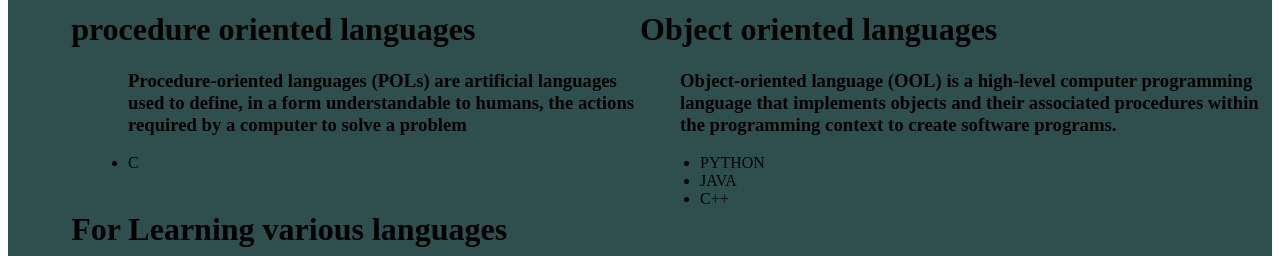
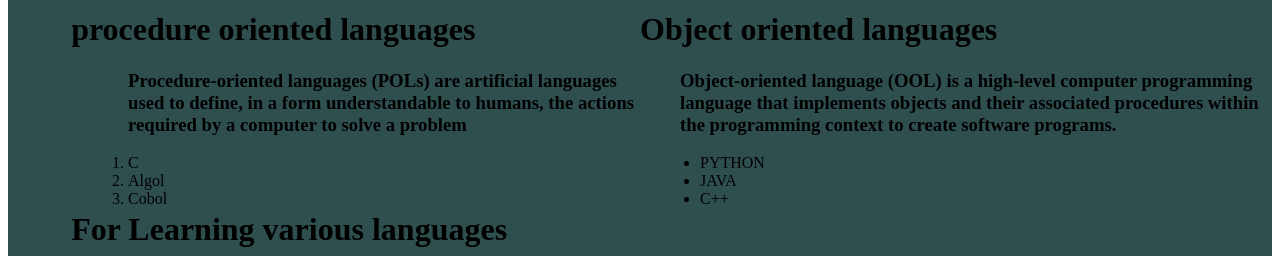
Before and after one commit to manumbeeregowda/html-asgmnt, a plain HTML site: page index.html in a window 1280 px wide. Shown: the part 861-1117 px from the top of the page. Drawn offline with Linux system fonts and the light colour scheme.

Commit message:
Update index.html

```diff
--- a/index.html
+++ b/index.html
@@ -136,11 +136,13 @@
 
             <div class="div1" style=" width: 50%; height: 100px; float:left;">
     <h1 class="fdiv">procedure oriented languages</h1>
-    <ul class="fdiv1">
+    <ol class="fdiv1">
         <h3>Procedure-oriented languages (POLs) are artificial languages used to define, in a form understandable to humans, the actions required by a computer to solve a problem</h3>
 
         <li >C</li>
-    </ul>
+	<li>Algol</li>
+	<li>Cobol</li>
+    </ol>
             </div>
 
             <div class="div2" style=" width:50%; height: 100px; float:left; padding: right 20px;">
```
